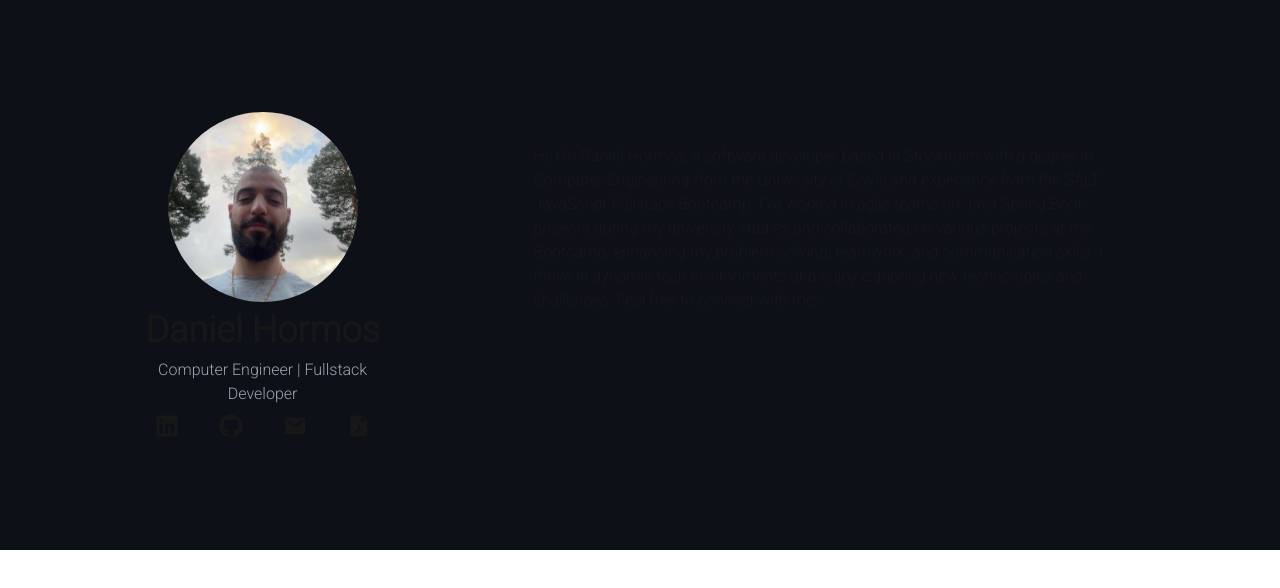
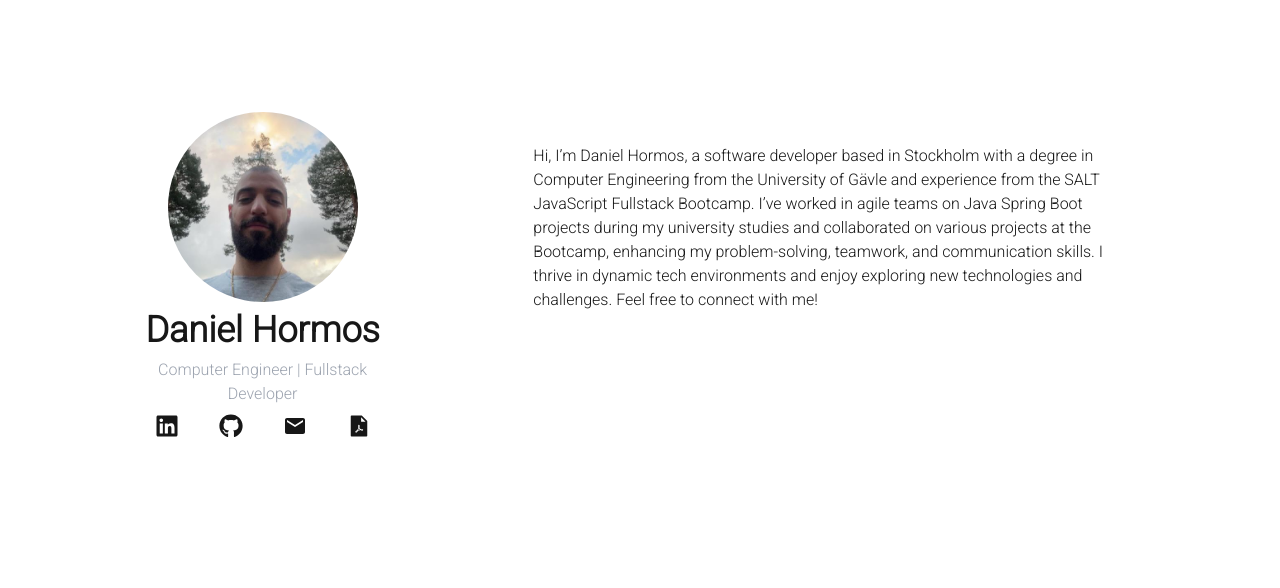
Before and after one commit to DanielHormos/portfolio, a Next.js app: page / in a window 1280 px wide. Shown: the top 588 px of the page. Built offline with nearby package versions, Linux system fonts and the light colour scheme.

Commit message:
removed background color

```diff
--- a/src/app/layout.tsx
+++ b/src/app/layout.tsx
@@ -14,9 +14,7 @@ export default function RootLayout({
 }>) {
   return (
     <html lang="en">
-      <body className={`${roboto.className} antialiased bg-customBlack`}>
-        {children}
-      </body>
+      <body className={`${roboto.className} antialiased`}>{children}</body>
     </html>
   );
 }
```
